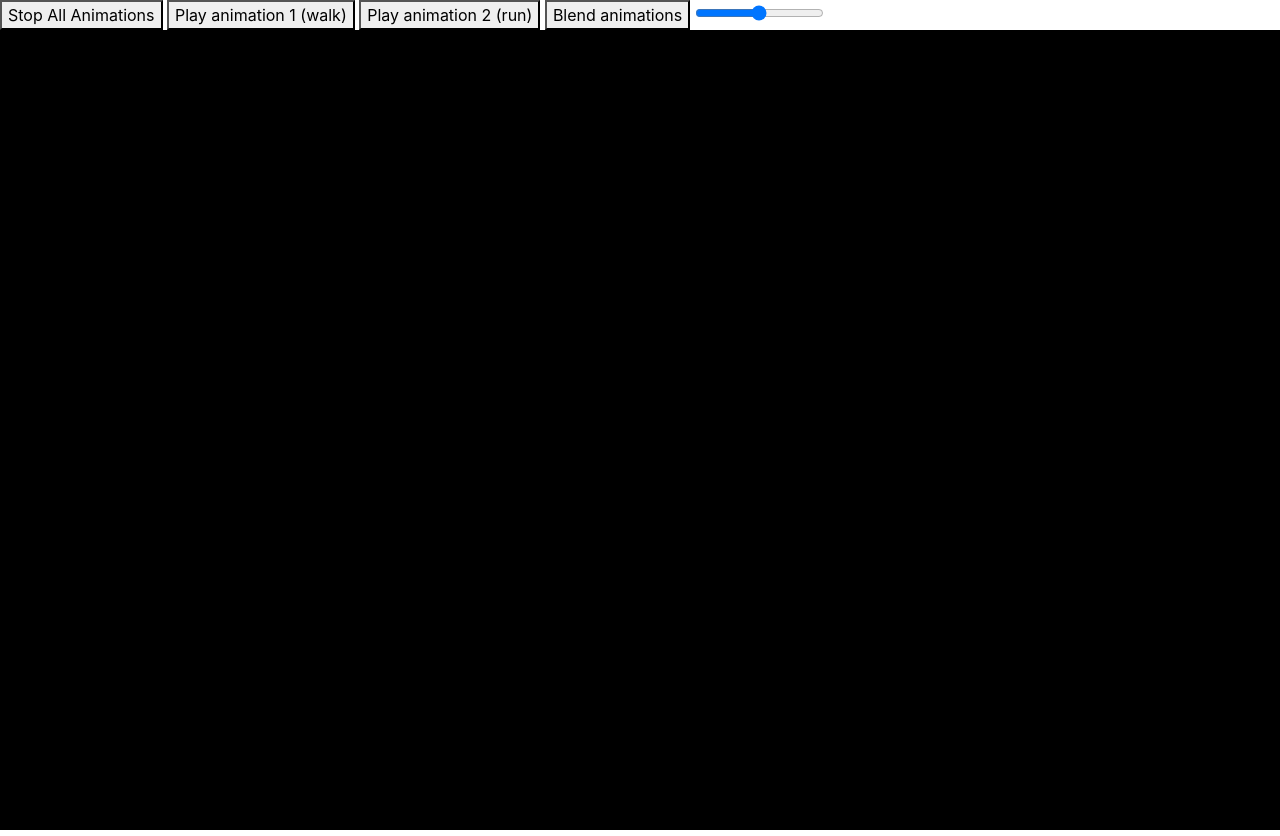
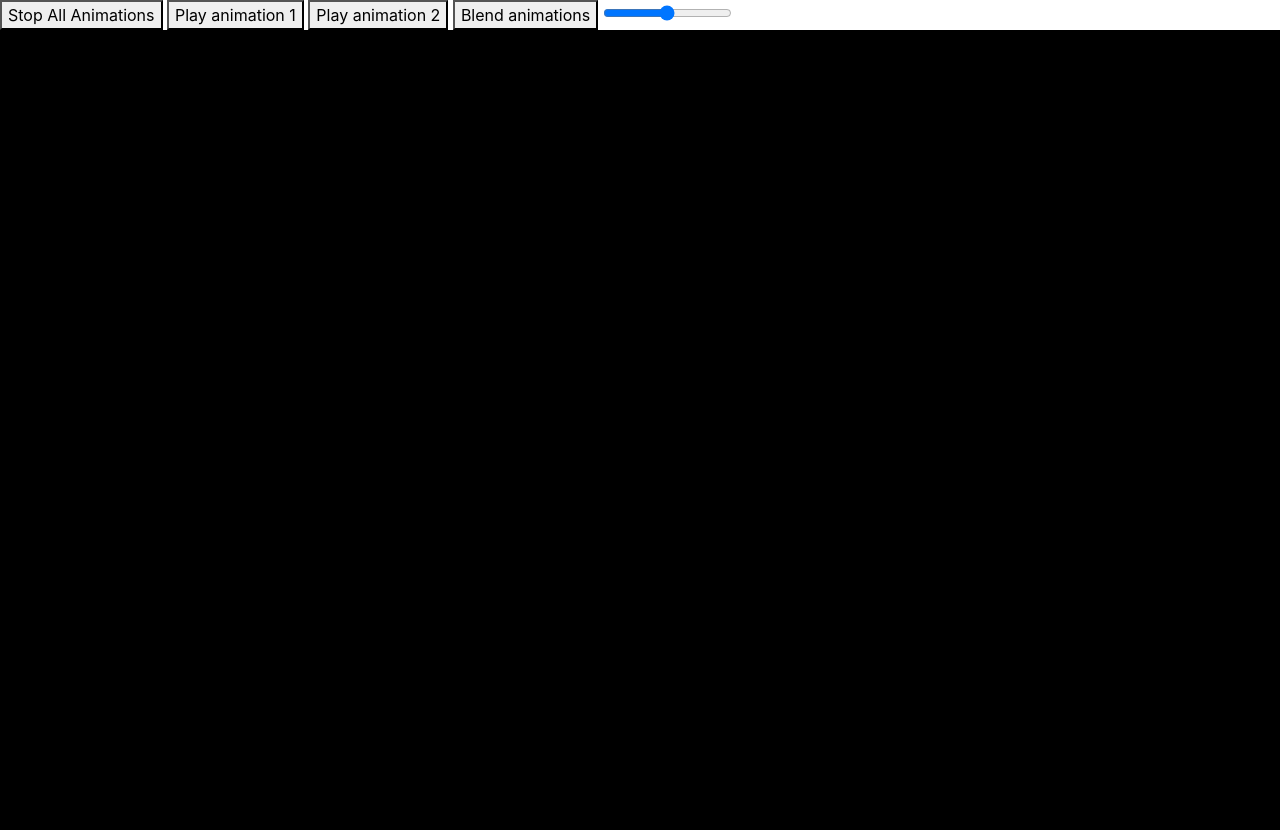
Before and after one commit to rodjoseph/cos426-finalproject, a plain HTML site: page index.html in a window 1280 px wide. Drawn offline with nearby package versions, Linux system fonts and the light colour scheme; no server answers.

Commit message:
Update index.html

```diff
--- a/index.html
+++ b/index.html
@@ -19,8 +19,8 @@
 	<body>
 
         <button onclick="game.stopAnimation.call(game);">Stop All Animations</button>
-        <button onclick="game.playAnimation.call(game, 0);">Play animation 1 (walk)</button>
-        <button onclick="game.playAnimation.call(game, 1);">Play animation 2 (run)</button>
+        <button onclick="game.playAnimation.call(game, 0);">Play animation 1 </button>
+        <button onclick="game.playAnimation.call(game, 1);">Play animation 2 </button>
         <button onclick="game.blendAnimations.call(game, 0.5);">Blend animations</button>
 		<input type="range" min="0" max="1" step="0.05"  onchange="game.blendAnimations.call(game, this.value)" />
 
```
